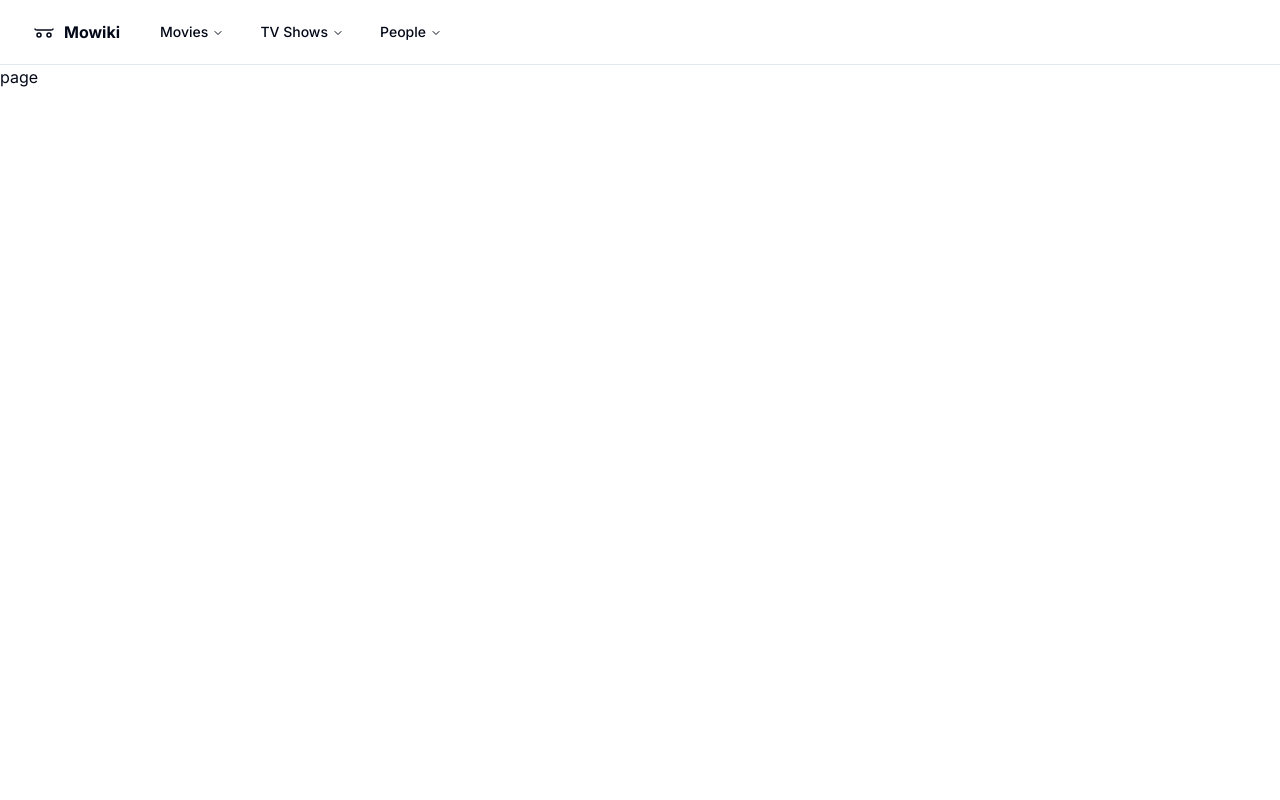
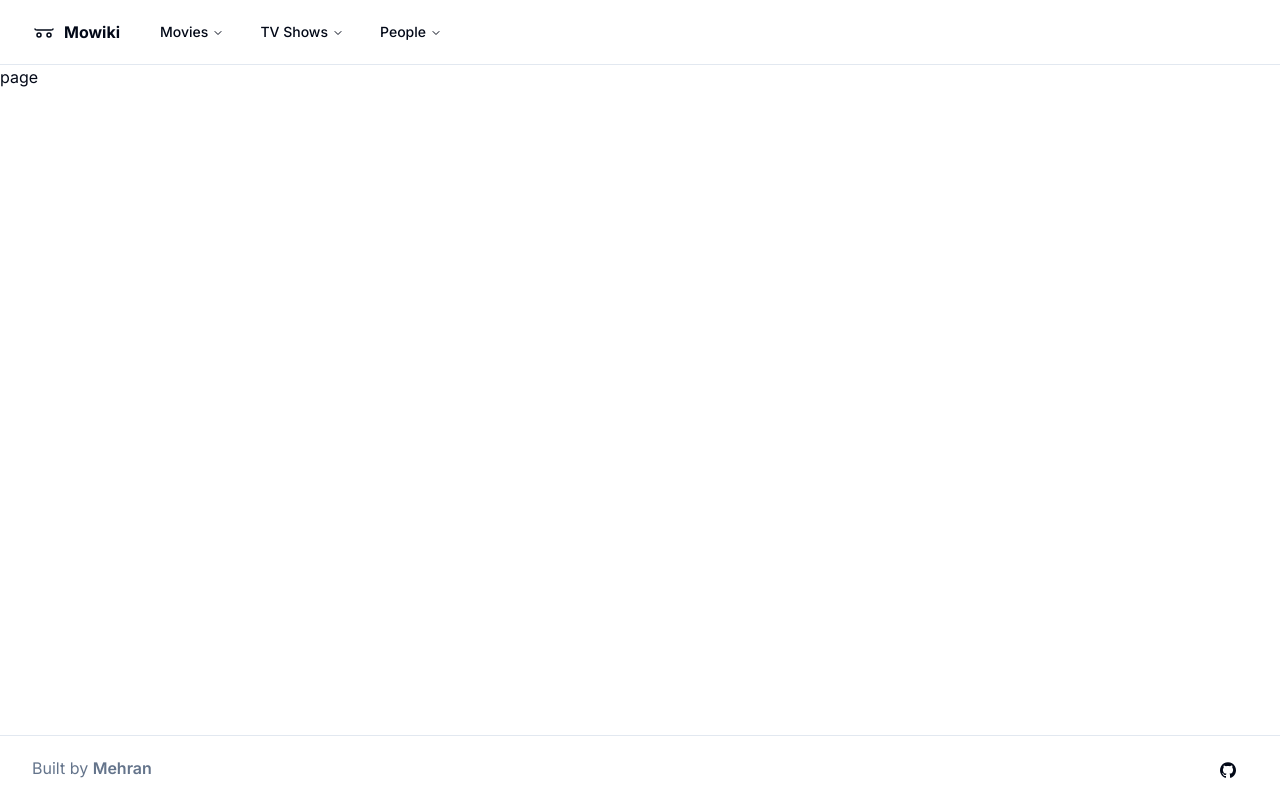
Before and after one commit to mome13/Mowiki, a Next.js app: page / in a window 1280 px wide. Built offline with nearby package versions, Linux system fonts and the light colour scheme.

Commit message:
Add footer

```diff
--- a/app/(site)/layout.tsx
+++ b/app/(site)/layout.tsx
@@ -1,4 +1,5 @@
 import { SiteHeader } from '@/components/layouts/site-header';
+import { SiteFooter } from '@/components/layouts/site-footer';
 
 interface LobbyLayoutProps {
   children: React.ReactNode;
@@ -9,6 +10,7 @@ export default async function LobbyLayout({ children }: LobbyLayoutProps) {
     <div className='relative flex min-h-screen flex-col'>
       <SiteHeader />
       <main className='flex-1'>{children}</main>
+      <SiteFooter />
     </div>
   );
 }
--- /dev/null
+++ b/components/layouts/site-footer.tsx
@@ -0,0 +1,42 @@
+import Link from 'next/link';
+
+import { siteConfig } from '@/config/site';
+import { cn } from '@/lib/utils';
+import { buttonVariants } from '@/components/ui/button';
+import { Icons } from '@/components/icons';
+
+export function SiteFooter() {
+  return (
+    <footer className='w-full border-t bg-background'>
+      <div className='container flex flex-col items-center justify-between space-y-1 py-5 md:h-16 md:flex-row md:py-0'>
+        <div className='text-center text-base text-muted-foreground'>
+          Built by{' '}
+          <a
+            aria-label='mehran mahmoudkhani github page'
+            href='https://www.github.com/mome13'
+            target='_blank'
+            rel='noreferrer'
+            className='font-semibold transition-colors hover:text-slate-950 dark:hover:text-slate-200'
+          >
+            Mehran
+          </a>
+        </div>
+        <div className='flex items-center space-x-1'>
+          <Link href={siteConfig.links.github} target='_blank' rel='noreferrer'>
+            <div
+              className={cn(
+                buttonVariants({
+                  size: 'icon',
+                  variant: 'ghost',
+                })
+              )}
+            >
+              <Icons.gitHub className='h-4 w-4' aria-hidden='true' />
+              <span className='sr-only'>GitHub</span>
+            </div>
+          </Link>
+        </div>
+      </div>
+    </footer>
+  );
+}
```
